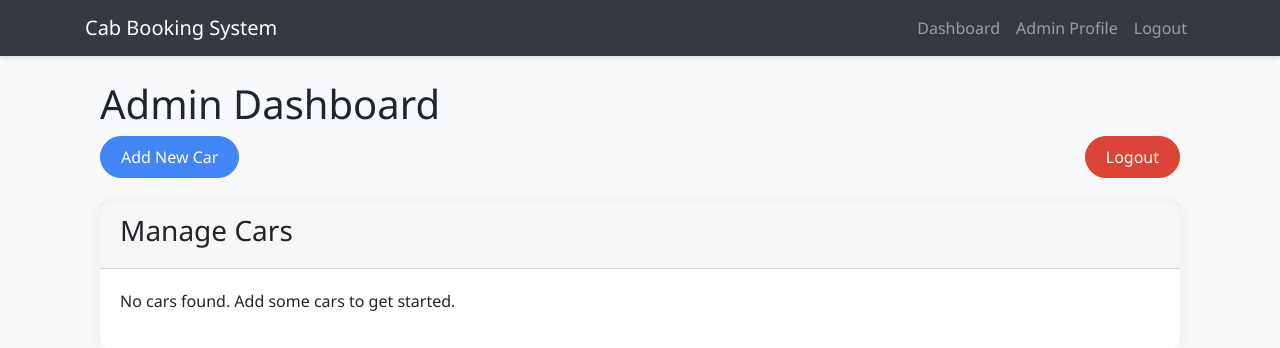
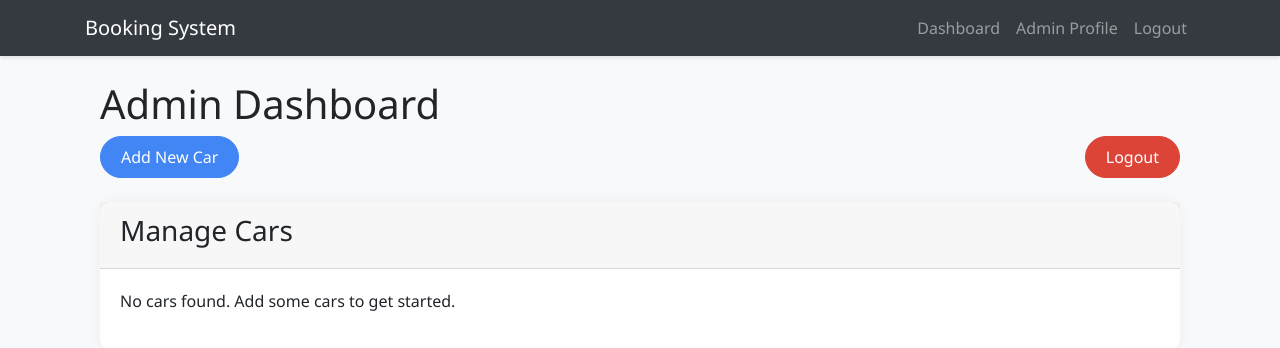
Before and after one commit to vyomvora/cab_booking, a Flask app: page /admin/dashboard in a window 1280 px wide. Shown: the top 348 px of the page. Run offline with Flask 3, Linux system fonts and the light colour scheme; a user stored in the database is signed in; some libraries are stand-ins or nearby versions.

Commit message:
fix in dashboard

```diff
--- a/app/templates/base.html
+++ b/app/templates/base.html
@@ -10,7 +10,7 @@
 <body>
     <nav class="navbar navbar-expand-lg navbar-dark bg-dark">
         <div class="container">
-            <a class="navbar-brand" href="{{ url_for('main.home') }}">Cab Booking System</a>
+            <a class="navbar-brand" href="{{ url_for('main.home') }}">Booking System</a>
             <button class="navbar-toggler" type="button" data-toggle="collapse" data-target="#navbarNav">
                 <span class="navbar-toggler-icon"></span>
             </button>
```
